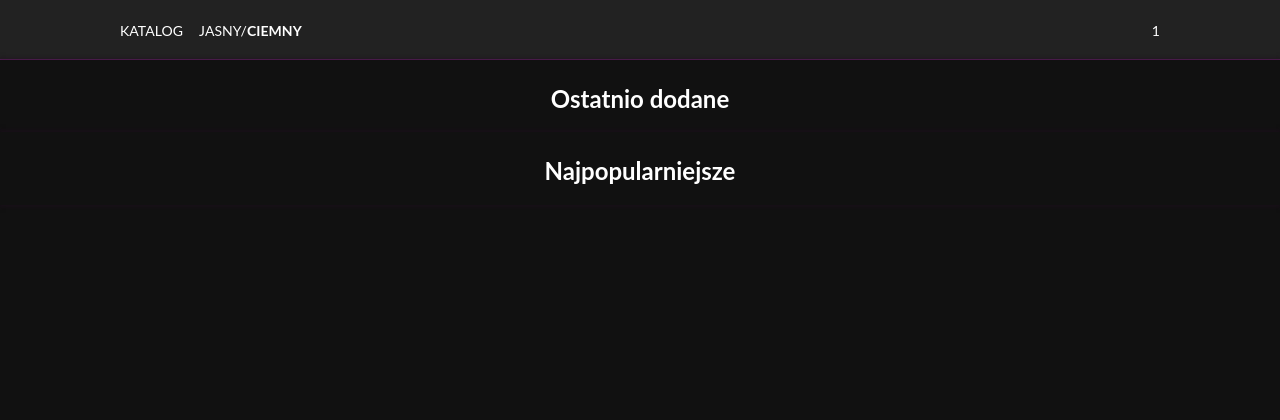
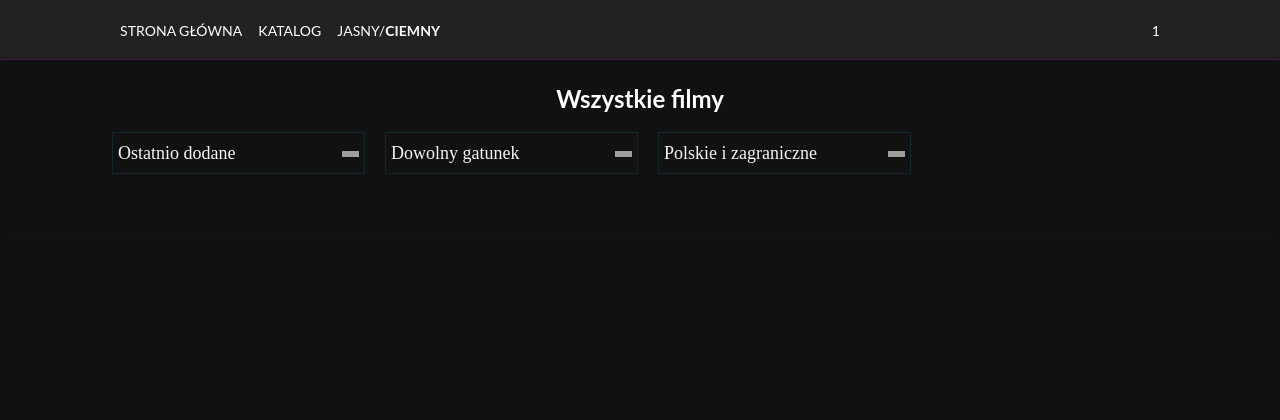
Before and after one commit to Mkgeek23/PAIFilmy, a PHP site: page /index.php?a=katalog in a window 1280 px wide. Shown: the top 420 px of the page. Run offline with PHP 8.4, Linux system fonts and the light colour scheme; the visitor is signed in with stand-in values (Sample User, id 1); data that the repository does not hold is empty; some libraries are stand-ins or nearby versions; grey boxes are pictures that could not be loaded.

Commit message:
Praca nad katalogiem oraz strona glowna

```diff
--- a/code/catalog.php
+++ b/code/catalog.php
@@ -1,13 +1,57 @@
+
 <div class="itemsContainer container-background">
 	<div class="container">
-		<h2 class="itemsContainerTitle">Ostatnio dodane</h2>
-		<div class="catItems slick">
+		<h2 class="itemsContainerTitle">Wszystkie filmy</h2>
+		<div class="clearfix">
+			<form id="filmyFilter">
+				<div class="styled-select">
+					<select name="sort" id="sort" class="sort filter">
+						<option value="date">Ostatnio dodane</option>
+			            <option value="popularity"<?php if(isset($_GET['sort']) && $_GET['sort']=="popularity") echo " selected";?>>Najpopularniejsze</option>
+			            <option value="alpha"<?php if(isset($_GET['sort']) && $_GET['sort']=="alpha") echo " selected";?>>Alfabetycznie</option>
+					</select>
+					<span class="arrow"></span>
+				</div>
+
+				<div class="styled-select">
+					<select name="genres" id="genres" class="genres filter">
+						<option value="0">Dowolny gatunek</option>
+						<?php
+							$sql = "SELECT nazwaGatunku FROM gatunek ORDER BY nazwaGatunku";
+						    $result = $conn->query($sql);
+						    while($row = $result->fetch_assoc()){
+						    	echo '<option value="'.$row['nazwaGatunku'].'" ';
+						    	if(isset($_GET['genres']) && $_GET['genres']==$row['nazwaGatunku']) echo "selected";
+						    	echo '>'.$row['nazwaGatunku'].'</option>';
+						    }
+						?>
+					</select>
+					<span class="arrow"></span>
+				</div>
+
+				<div class="styled-select">
+					<select name="country" id="country" class="country filter">
+						<option value="0">Polskie i zagraniczne</option>
+			            <option value="pl"<?php if(isset($_GET['country']) && $_GET['country']=="pl") echo " selected";?>>Polskie</option>
+			            <option value="npl"<?php if(isset($_GET['country']) && $_GET['country']=="npl") echo " selected";?>>Zagraniczne</option>
+					</select>
+					<span class="arrow"></span>
+				</div>
+			</form>
+		</div>
+		<div class="clearfix" style="margin-top: 45px; min-height: 100%;">
 			<?php
 
-				$sql = "SELECT * FROM filmy ORDER BY id DESC LIMIT 24";
+				$sql = "SELECT * FROM filmy ".((isset($_GET['country'])&&$_GET['country']=="pl")?" WHERE krajProdukcji='Polska'":((isset($_GET['country'])&&$_GET['country']=="npl")?" WHERE krajProdukcji!='Polska'":""))." ORDER BY ".((isset($_GET['sort'])&&$_GET['sort']=="popularity")?"odslony DESC":((isset($_GET['sort'])&&$_GET['sort']=="alpha")?"tytul":"id DESC"));
+				//echo $sql;
+				//echo $sql;
 			    $result = $conn->query($sql);
 			    while($row = $result->fetch_assoc()){
-			    	echo '
+			    	if(isset($_GET['genres']) && $_GET['genres']!="0"){
+			    	$gatunek = row("SELECT id FROM gatunek WHERE nazwaGatunku='".$_GET['genres']."'");
+			    	//echo $gatunek['id'];
+			    	 if (isExist("SELECT * from gatunki WHERE idFilmu=".$row['id']." AND idGatunku=".$gatunek['id'], ['idGatunku'], [$gatunek['id']])){
+			    		echo '
 			    		<div class="catItem">
 							<div class="simplePoster">
 								<a href="index.php?a=film&fid='.$row['id'].'" class="itemPosterLink"><img alt="plakat" src="img/movies/'.$row['image'].'"></a>
@@ -16,22 +60,10 @@
 							<a href="index.php?a=film&fid='.$row['id'].'" class="itemLink"><h3>'.$row['tytul'].'</h3></a>
 						</div>
 			    		';
-			    }
-			?>
-
-		</div>
-	</div>
-</div>
-<div class="itemsContainer container-background">
-	<div class="container">
-		<h2 class="itemsContainerTitle">Najpopularniejsze</h2>
-		<div class="catItems slick">
-			<?php
-
-				$sql = "SELECT * FROM filmy ORDER BY odslony DESC LIMIT 24";
-			    $result = $conn->query($sql);
-			    while($row = $result->fetch_assoc()){
-			    	echo '
+			    		}
+			    	}
+			    	else{
+			    		echo '
 			    		<div class="catItem">
 							<div class="simplePoster">
 								<a href="index.php?a=film&fid='.$row['id'].'" class="itemPosterLink"><img alt="plakat" src="img/movies/'.$row['image'].'"></a>
@@ -40,9 +72,11 @@
 							<a href="index.php?a=film&fid='.$row['id'].'" class="itemLink"><h3>'.$row['tytul'].'</h3></a>
 						</div>
 			    		';
+			    	}
+
 			    }
 			?>
+		</div>
 
-		</div>
 	</div>
 </div>
--- a/code/settings.php
+++ b/code/settings.php
@@ -43,7 +43,7 @@
 								<a class="settings-section-link">Zmień adres email</a>
 							</div>
 							<div class="settings-section-item">
-								<a class="settings-section-link">Zmień nazwę konta</a>
+								<br>
 							</div>
 							<div class="settings-section-item">
 								<a class="settings-section-link">Zmień hasło</a>
--- a/index.php
+++ b/index.php
@@ -23,6 +23,7 @@
 		<div class="container">
 			<div class="nav-bar-left">
 				<ul>
+					<li><a href="index.php">Strona główna</a></li>
 					<li><a href="index.php?a=katalog">Katalog</a></li>
 					<li><a href="index.php?a=motyw&p=<?php echo $_GET['a']?>"><?php if(isset($_SESSION['light-theme'])) echo'<strong>';?>Jasny<?php if(isset($_SESSION['light-theme'])) echo'</strong>';?>/<?php if(!isset($_SESSION['light-theme'])) echo'<strong>';?>Ciemny<?php if(!isset($_SESSION['light-theme'])) echo'</strong>';?></a></li>
 				</ul>
@@ -46,6 +47,7 @@
 					      <i class="fa fa-caret-down"></i>
 					    </button>
 					    <div class="dropdown-content">
+					      <a href="index.php?a=koszyk">Koszyk</a>
 					      <a href="index.php?a=ustawienia">Ustawienia</a>
 					      <a href="index.php?a=wyloguj">Wyloguj się</a>
 					    </div>
@@ -72,7 +74,8 @@
 					case 'dodajadres': 			require_once('code/address_add.php'); 		break;
 					case 'ustawienia': 			require_once('code/settings.php'); 			break;
 					case 'motyw': 				require_once('code/theme-change.php'); 		break;
-					default	: 					require_once('code/catalog.php');			break;
+					case 'koszyk': 				require_once('code/shopping-cart.php'); 	break;
+					default	: 					require_once('code/home.php');			break;
 				}
 			?>
 			<footer><span>&copy Maciej Olech</span></footer>
--- a/js/myScripts.js
+++ b/js/myScripts.js
@@ -44,6 +44,8 @@ $(document).ready(function(){
 
 const inputs = document.querySelectorAll(".form-input");
 
+const filters = document.querySelectorAll(".filter");
+
 const errInputs = document.querySelectorAll(".form-input");
 
 const inputsImages = document.querySelectorAll(".form-input-image");
@@ -86,10 +88,7 @@ function checkim(){
 			parent.classList.remove("err");
 		}
 	}
-
-
 }
-
 
 inputs.forEach(input => {
 	input.addEventListener("focus", addcl);
@@ -120,3 +119,11 @@ const fileTypes = [
 function validFileType(file) {
   return fileTypes.includes(file.type);
 }
+
+function odswiezKatalog(){
+	window.location = "index.php?a=katalog&sort=" + $('#sort').val()+"&genres=" + $('#genres').val()+"&country=" + $('#country').val();
+}
+
+filters.forEach(input => {
+	input.addEventListener("change", odswiezKatalog);
+});
--- a/style/style.css
+++ b/style/style.css
@@ -846,3 +846,65 @@ a {
 .right{
   float: right;
 }
+
+
+.styled-select{
+  height: 40px;
+    width: 251px;
+    overflow: hidden;
+    color: #fff;
+    float: left;
+    margin: 0 20px 16px 0;
+    border: 1px solid #12282e;
+}
+
+select {
+  -webkit-appearance: none;
+  -moz-appearance: none;
+  appearance: none;
+}
+
+select::-ms-expand {
+    display: none;
+}
+
+
+.styled-select select {
+  background: 0 0;
+  border: 0 none;
+  width: 285px;
+  font-family: 'PT Sans';
+  font-size: 18px;
+  height: 40px;
+  color: #f5f5f5;
+  display: inline-block;
+  padding: 5px;
+  font-weight: 100;
+  outline: 0;
+  position: relative;
+  z-index: 3;
+  text-overflow: ellipsis;
+}
+
+.styled-select select option {
+    background-color: #12282e;
+    font-weight: 300;
+    padding: .2em .6em;
+}
+
+select option:checked,
+select option:hover {
+    box-shadow: 0 0 10px 100px #000 inset;
+}
+
+.styled-select .arrow {
+    background: url(https://ocdn.eu/files/pulscms/Zjg7MDA_/dedaaa3cf29317703d4237ecacb011c9.png) no-repeat;
+    height: 6px;
+    width: 17px;
+    top: -22px;
+    left: -5px;
+    margin-left: 10px;
+    float: right;
+    position: relative;
+    z-index: 2;
+}
```
Also changed, not shown: code/home.php (+49 -0 lines).
